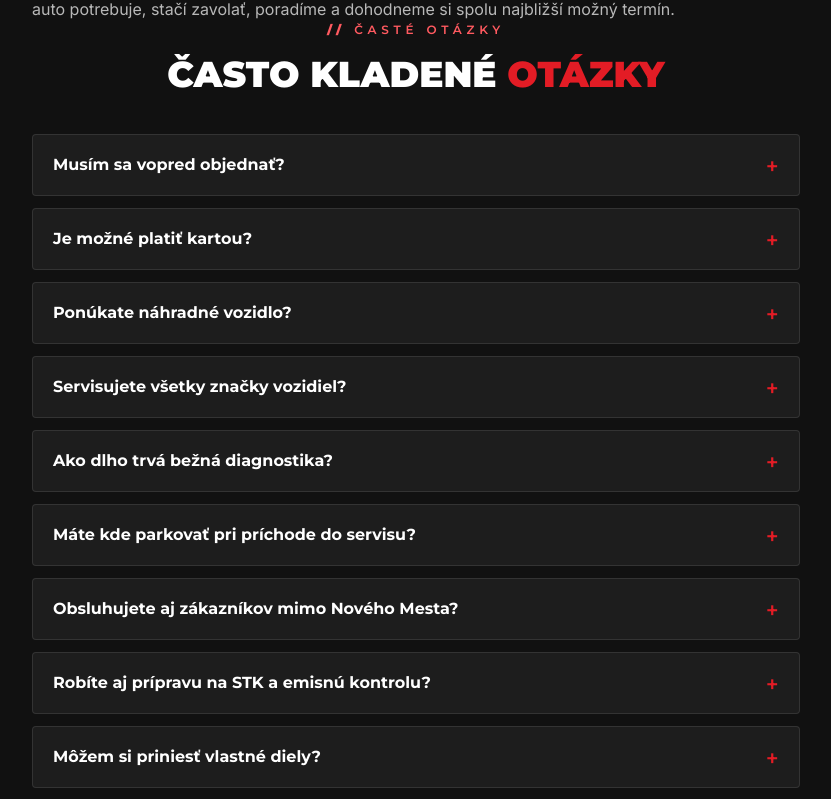
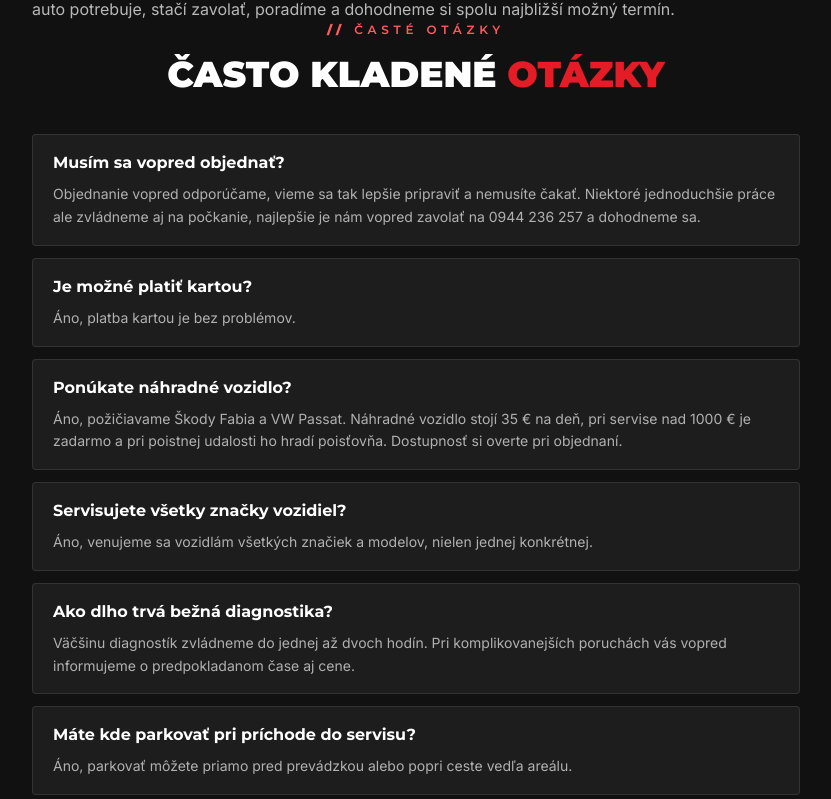
Before and after one commit to studioforma/ludato, a Next.js app: page /kde-posobime in a window 1280 px wide. Shown: the part 4738-5537 px from the top of the page, without its empty margins (224-1055 px from the left). Built offline with nearby package versions, Linux system fonts and the light colour scheme.

Commit message:
FAQ rozbalené ako viditeľný text (otázka h3, odpoveď), schéma FAQPage bez zmeny
Co-Authored-By: Claude Opus 5.5 <noreply@anthropic.com>

```diff
--- a/src/app/globals.css
+++ b/src/app/globals.css
@@ -71,13 +71,6 @@ body {
 a, button, select, [role="button"], input[type="submit"], input[type="button"] {
   cursor: pointer;
 }
-/* FAQ accordion uses native <details> so answers stay in the HTML for search
-   engines. Tailwind does not emit an [open] variant here, so the toggle
-   rotation lives as plain CSS. */
-details[open] > summary .faq-toggle {
-  rotate: 45deg;
-}
-
 /* Cookie bar is server-rendered; layout.tsx adds this class before paint once the visitor has decided. */
 .cookie-decided #cookie-banner {
   display: none;
--- a/src/components/FaqAccordion.tsx
+++ b/src/components/FaqAccordion.tsx
@@ -3,36 +3,27 @@ type FaqItem = {
     a: string;
 };
 
-// Native <details> keeps every answer in the DOM, so the text counts as page
-// content for search engines instead of living only in the FAQPage schema.
+// FAQ shown fully expanded as normal page text (question as h3, answer below).
+// Collapsed <details> hid the answers from visitors and from AI answer engines
+// that weigh visible text; the FAQPage schema on each page stays as it was.
 export default function FaqAccordion({ items }: { items: FaqItem[] }) {
     return (
         <div className="space-y-3">
             {items.map((item) => (
-                <details
-                    key={item.q}
-                    className="group border border-white/10 rounded-sm overflow-hidden bg-white/5"
-                >
-                    <summary className="flex items-center justify-between gap-4 cursor-pointer list-none px-5 py-4 hover:bg-white/8 transition-colors duration-200 [&::-webkit-details-marker]:hidden">
-                        <span
-                            className="text-white font-bold text-sm sm:text-base"
+                <div key={item.q} className="border border-white/10 rounded-sm bg-white/5 px-5 py-4">
+                    <h3
+                        className="text-white font-bold text-sm sm:text-base mb-2"
                         style={{ fontFamily: 'var(--font-montserrat)' }}
                     >
                         {item.q}
-                        </span>
-                        <span className="faq-toggle text-[#E31C25] text-xl font-black flex-shrink-0">
-                            +
-                        </span>
-                    </summary>
-                    <div className="px-5 pb-4 pt-1">
+                    </h3>
                     <p
-                            className="text-white/60 text-sm leading-relaxed"
+                        className="text-white/65 text-sm leading-relaxed"
                         style={{ fontFamily: 'var(--font-inter)' }}
                     >
                         {item.a}
                     </p>
                 </div>
-                </details>
             ))}
         </div>
     );
```
Lines whose indentation alone changed are shown as unchanged.
